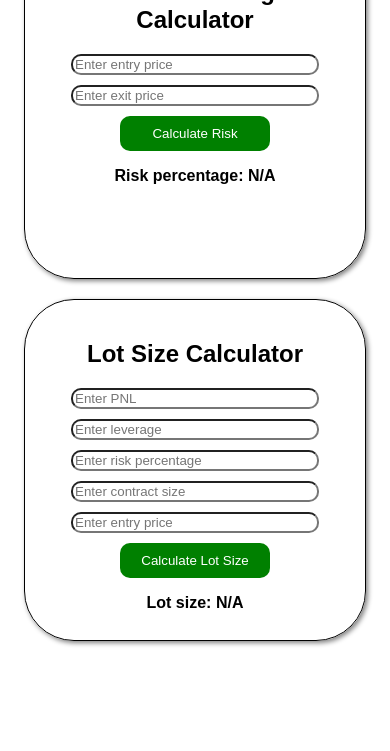
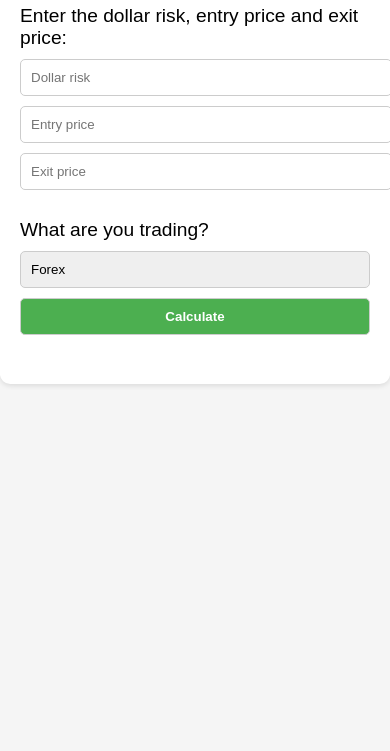
Before and after one commit to JonathanUdom/Riskcalculator, a plain HTML site: page index.html in a window 390 px wide. Shown: the part 133-884 px from the top of the page. Before the commit the page ends 844 px from the top, so only its background shows below. Drawn offline with Linux system fonts and the light colour scheme.

Commit message:
Add files via upload

```diff
--- a/index.html
+++ b/index.html
@@ -1,151 +1,113 @@
-
 <!DOCTYPE html>
-<html lang="en">
+<html>
 <head>
-    <meta charset="UTF-8">
-    <meta name="viewport" content="width=device-width, initial-scale=1.0">
   <style>
-    /* CSS code for styling the page */
     body {
-      font-family: Arial, sans-serif;
+      font-family: sans-serif;
+      min-height: 100vh;
       margin: 0;
-      padding: 0;
-    }
-
-    .container {
-      display: flex;
-      flex-wrap: wrap; /* Default horizontal layout for desktop */
-      justify-content: center;
-      align-items: center;
-      height: 100vh;
-    }
-
-    @media (max-width: 600px) {
-      /* Stack cards vertically for mobile */
-      .container {
-        flex-direction: column;
-        flex-wrap: nowrap; /* Ensures cards stack vertically */
-      }
-      .card {
-        margin-bottom: 20px;
-      }
+      background-color: #f5f5f5;
     }
 
     .card {
-      width: 300px; /* Adjusted for desktop layout */
-      height: 300px;
-      margin: 10px;
-      border: 1px solid black;
-      border-radius: 50px;
-      box-shadow: 2px 2px 5px grey;
+      background-color: #fff;
+      border-radius: 10px;
+      box-shadow: 0 2px 5px rgba(0, 0, 0, 0.1);
       padding: 20px;
+      margin: 20px;
+      max-width: 400px; /* Set a maximum width for the card */
     }
 
-    .card h2 {
-      text-align: center;
+    /* Base styles */
+    h1 {
+      font-size: 2rem;
+      margin-bottom: 10px;
     }
 
-    .card input {
+    label {
       display: block;
-      width: 80%;
-      margin: 10px auto;
-      border-radius: 10px;
+      margin-bottom: 5px;
     }
 
-    .card button {
-      display: block;
-      width: 50%;
-      margin: 10px auto;
+    input,
+    select,
+    button {
+      width: 100%;
       padding: 10px;
-      background-color: green;
-      color: white;
-      border: none;
-      border-radius: 10px;
-      cursor: pointer;
+      border: 1px solid #ccc;
+      border-radius: 5px;
+      margin-bottom: 10px;
+      -webkit-appearance: none; /* Remove default select styling */
     }
 
-    .card p {
-      text-align: center;
+    button {
+      background-color: #4CAF50;
+      color: white;
       font-weight: bold;
     }
+
+    p {
+      font-size: 1.2rem;
+      margin-bottom: 10px;
+    }
+
+    /* Mobile view (portrait) */
+    @media (max-width: 768px) {
+      .card {
+        margin: 40px auto; /* Center the card horizontally */
+      }
+    }
   </style>
-    <title>Risk and Lot Calculator</title>
 </head>
 <body>
-    <div class="container">
-        <!-- HTML code for the risk percentage calculator card -->
-        <div class="card" id="risk-card">
-            <h2>Risk Percentage Calculator</h2>
-            <input type="number" id="entry-price" placeholder="Enter entry price">
-            <input type="number" id="exit-price" placeholder="Enter exit price">
-            <button id="risk-button">Calculate Risk</button>
-            <p id="risk-result">Risk percentage: N/A</p>
-        </div>
-        <!-- HTML code for the lot size calculator card -->
-        <div class="card" id="lot-card">
-            <h2>Lot Size Calculator</h2>
-            <input type="number" id="pnl" placeholder="Enter PNL">
-            <input type="number" id="leverage" placeholder="Enter leverage">
-            <input type="number" id="risk-percentage" placeholder="Enter risk percentage">
-            <input type="number" id="contract-size" placeholder="Enter contract size">
-            <input type="number" id="entry-price" placeholder="Enter entry price">
-            <button id="lot-button">Calculate Lot Size</button>
-            <p id="lot-result">Lot size: N/A</p>
-        </div>
-    </div>
+  <div class="card"> <!-- Wrap the content in a div with the card class -->
+    <h1>Lot Size Calculator</h1>
+    <p>Enter the dollar risk, entry price and exit price:</p>
+    <input id="dollar-risk" type="number" placeholder="Dollar risk">
+    <input id="entry-price" type="number" placeholder="Entry price">
+    <input id="exit-price" type="number" placeholder="Exit price">
+    <p>What are you trading?</p>
+    <select id="contract-size">
+      <option value="100000">Forex</option>
+      <option value="1">Crypto/Single stock</option>
+      <option value="10">Stock index</option>
+      <option value="100">Metals/Commodities</option>
+    </select>
+    <button id="calculate">Calculate</button>
+    <p id="result"></p>
     <script>
-        // JavaScript code for the logic and functionality of the calculators
-        // Get the elements from the document by their id
-        const riskCard = document.getElementById("risk-card");
-        const lotCard = document.getElementById("lot-card");
-        const riskButton = document.getElementById("risk-button");
-        const lotButton = document.getElementById("lot-button");
-        const riskResult = document.getElementById("risk-result");
-        const lotResult = document.getElementById("lot-result");
+      // Get the elements from the document
+      var dollarRisk = document.getElementById("dollar-risk");
+      var entryPrice = document.getElementById("entry-price");
+      var exitPrice = document.getElementById("exit-price");
+      var contractSize = document.getElementById("contract-size");
+      var calculate = document.getElementById("calculate");
+      var result = document.getElementById("result");
 
-        // Add event listeners to the buttons to trigger the calculations
-        riskButton.addEventListener("click", calculateRisk);
-        lotButton.addEventListener("click", calculateLot);
+      // Define a function to calculate the lot size
+      function calculateLotSize() {
+        // Get the values from the inputs and select
+        var dr = Number(dollarRisk.value);
+        var ep = Number(entryPrice.value);
+        var xp = Number(exitPrice.value);
+        var cs = Number(contractSize.value);
 
-        // Define the functions for the calculations
-        function calculateRisk() {
-            // Get the input values from the risk card
-            const entryPrice = Number(riskCard.querySelector("#entry-price").value);
-            const exitPrice = Number(riskCard.querySelector("#exit-price").value);
+        // Check if the values are valid
+        if (dr > 0 && ep > 0 && xp > 0 && cs > 0) {
+          // Calculate the lot size using the formula
+          var ls = dr / (Math.abs((xp - ep) / ep) * cs * ep);
 
-            // Check if the input values are valid numbers
-            if (isNaN(entryPrice) || isNaN(exitPrice) || entryPrice === 0) {
-                // Display an error message
-                riskResult.textContent = "Invalid input";
-            } else {
-                // Calculate the risk percentage using the formula
-                const riskPercentage = Math.abs(((entryPrice - exitPrice) / entryPrice) * 100);
+          // Display the result with two decimal places
+          result.textContent = "Lot size: " + ls.toFixed(2);
+        } else {
+          // Display an error message
+          result.textContent = "Please enter valid values.";
+        }
+      }
 
-                // Display the result with two decimal places
-                riskResult.textContent = `Risk percentage: ${riskPercentage.toFixed(2)}%`;
-            }
-        }
-
-        function calculateLot() {
-            // Get the input values from the lot card
-            const pnl = Number(lotCard.querySelector("#pnl").value);
-            const leverage = Number(lotCard.querySelector("#leverage").value);
-            const riskPercentage = Number(lotCard.querySelector("#risk-percentage").value);
-            const contractSize = Number(lotCard.querySelector("#contract-size").value);
-            const entryPrice = Number(lotCard.querySelector("#entry-price").value);
-
-            // Check if the input values are valid numbers
-            if (isNaN(pnl) || isNaN(leverage) || isNaN(riskPercentage) || isNaN(contractSize) || isNaN(entryPrice) || leverage === 0 || riskPercentage === 0 || contractSize === 0 || entryPrice === 0) {
-                // Display an error message
-                lotResult.textContent = "Invalid input";
-            } else {
-                // Calculate the lot size using the formula
-                const lotSize = (pnl * leverage) / (leverage * (riskPercentage / 100) * contractSize * entryPrice);
-
-                // Display the result with two decimal places
-                lotResult.textContent = `Lot size: ${lotSize.toFixed(2)}`;
-            }
-        }
+      // Add an event listener to the calculate button
+      calculate.addEventListener("click", calculateLotSize);
     </script>
+  </div>
 </body>
 </html>
```
